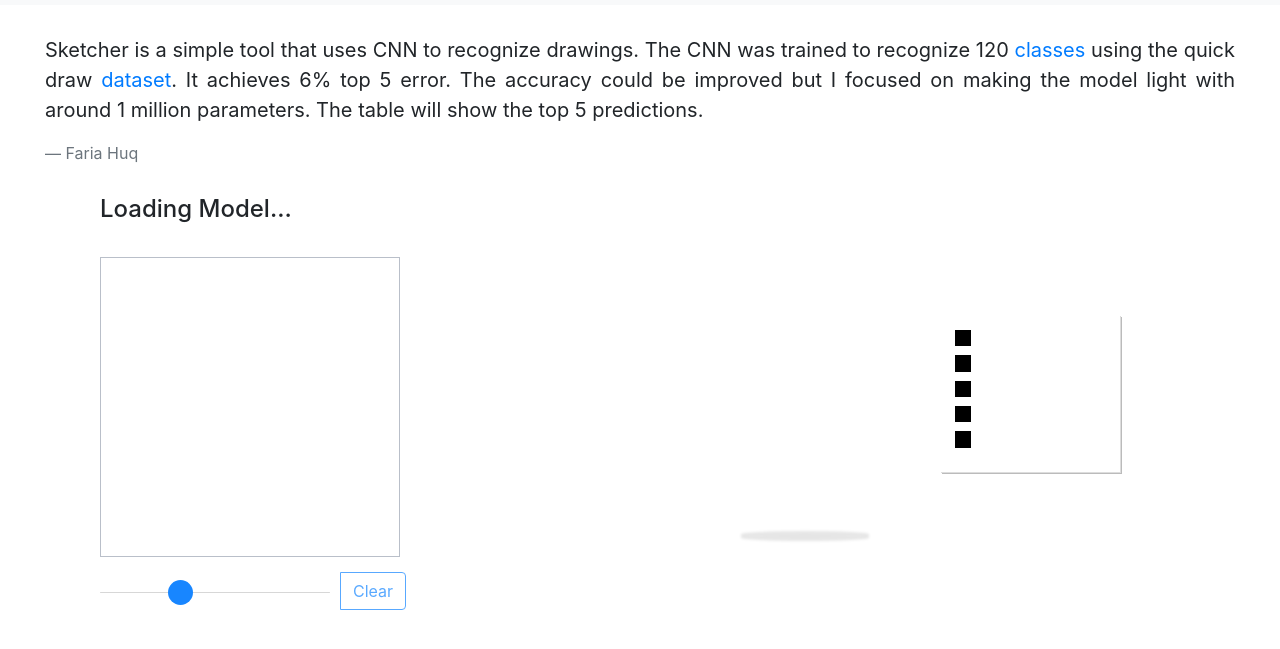
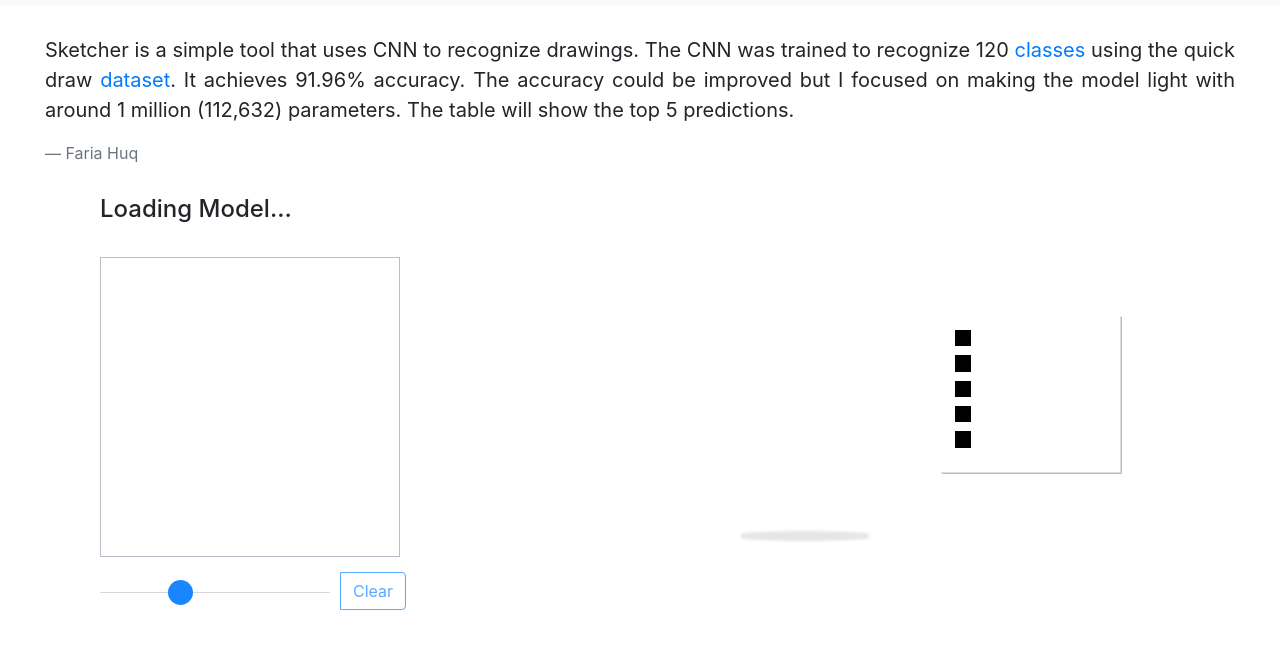
Before and after one commit to FariaOaishi/FariaOaishi.github.io, a plain HTML site: page sketcher/index.html in a window 1280 px wide. Shown: the part 77-726 px from the top of the page. Drawn offline with nearby package versions, Linux system fonts and the light colour scheme; a script that the page names is missing.

Commit message:
120 model commit

```diff
--- a/sketcher/index.html
+++ b/sketcher/index.html
@@ -40,8 +40,8 @@
 
 <blockquote class="blockquote text-justify" style="margin:30px;">
  <p> Sketcher is a simple tool that uses CNN to recognize drawings.
- The CNN was trained to recognize 120 <a href='new_mini_classes.txt'>classes</a> using the quick draw <a href='https://github.com/googlecreativelab/quickdraw-dataset'> dataset</a>. It achieves 6% top 5 error. The accuracy could be improved
-but I focused on making the model light with around 1 million parameters. The table  will show the top 5 predictions. </p>
+ The CNN was trained to recognize 120 <a href='new_mini_classes.txt'>classes</a> using the quick draw <a href='https://github.com/googlecreativelab/quickdraw-dataset'> dataset</a>. It achieves 91.96% accuracy. The accuracy could be improved
+but I focused on making the model light with around 1 million (112,632) parameters. The table  will show the top 5 predictions. </p>
     <footer class="blockquote-footer">Faria Huq</footer>
   </blockquote>
 </div>
```
